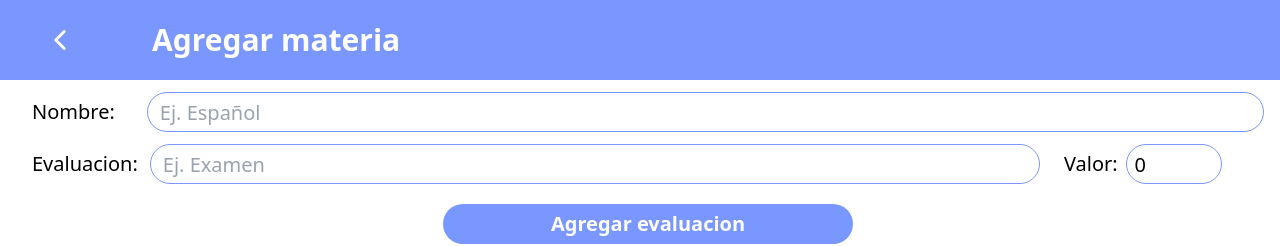
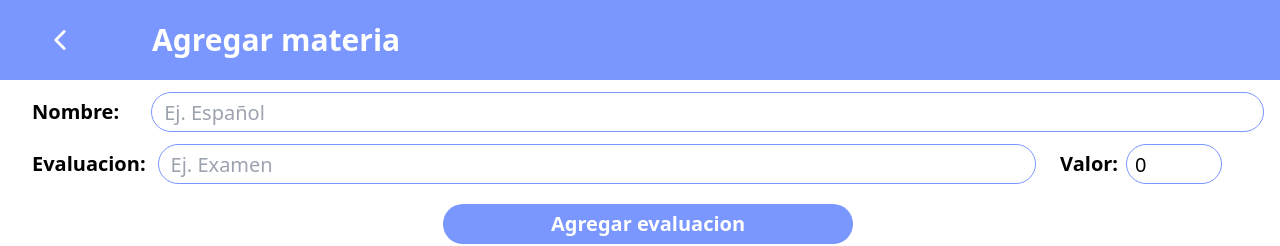
Before and after one commit to IvanHnilicka/app-calificaciones-v3, an Angular app: page /agregar in a window 1280 px wide. Shown: the top 246 px of the page. Built offline with nearby package versions, Linux system fonts and the light colour scheme.

Commit message:
Ajustes en diseño al eliminar una materia

```diff
--- a/src/app/agregar-materia/agregar-materia.component.html
+++ b/src/app/agregar-materia/agregar-materia.component.html
@@ -16,15 +16,15 @@
     <div class="flex flex-col mx-3 my-3 animate-load md:mx-8 md:mr-4">
         <!-- Nombre de materia -->
         <div class="w-full mb-3 flex items-center">
-            <label for="nombre-materia" class="mr-8 w-fit text-textColor-{{selectedTheme}} sm:text-xl">Nombre: </label>
+            <label for="nombre-materia" class="mr-8 w-fit text-textColor-{{selectedTheme}} font-semibold sm:text-xl">Nombre: </label>
             <input id="nombre-materia" type="text" class="w-full px-3 outline-none border border-solid border-primary-{{selectedTheme}} rounded-full sm:h-10 sm:sm:text-xl" placeholder="Ej. Español" [(ngModel)]="nuevaMateria.nombre" (focus)="mensajeError = ''">
         </div>
 
         <!-- Evaluaciones -->
         <div class="w-full mb-3 flex items-center animate-show" *ngFor="let evaluacion of nuevaMateria.evaluaciones; index as i">
-            <label for="nombre-evaluacion" class="mr-4 w-fit text-textColor-{{selectedTheme}} sm:text-xl sm:mr-3">Evaluacion: </label>
+            <label for="nombre-evaluacion" class="mr-4 w-fit text-textColor-{{selectedTheme}} font-semibold sm:text-xl sm:mr-3">Evaluacion: </label>
             <input id="nombre-evaluacion" type="text" class="w-full mr-1 px-3 outline-none border border-solid border-primary-{{selectedTheme}} rounded-full sm:h-10 sm:text-xl lg:mr-4" placeholder="Ej. Examen" [(ngModel)]="evaluacion.nombre" (focus)="mensajeError = ''">
-            <label for="valor-evaluacion" class="text-textColor-{{selectedTheme}} mx-2 sm:text-xl">Valor: </label>
+            <label for="valor-evaluacion" class="text-textColor-{{selectedTheme}} mx-2 font-semibold sm:text-xl">Valor: </label>
             <input id="valor-evaluacion" type="number" class="w-12 pl-2 outline-none border border-solid border-primary-{{selectedTheme}} rounded-full sm:h-10 sm:w-14 sm:text-xl lg:w-24" placeholder="%" [(ngModel)]="evaluacion.valor" (focus)="mensajeError = ''">
 
             <button class="w-16 ml-2 rounded-full flex items-center justify-center self-center active:animate-shrink sm:w-12">
--- a/src/app/editar-materia/editar-materia.component.html
+++ b/src/app/editar-materia/editar-materia.component.html
@@ -1,6 +1,6 @@
 <body class="h-screen flex flex-col bg-background-{{selectedTheme}} overflow-y-scroll">
     <header class="sticky z-10 top-0 h-16 m-0 flex flex-none items-center justify-start bg-primary-{{selectedTheme}} sm:h-20 lg:justify-between lg:px-10">
-        <button class="h-8 w-8 mx-2 flex items-center justify-center rounded-full text-2xl text-white sm:h-10 sm:w-10 active:animate-shrink" routerLink="/detalle/{{index}}">
+        <button class="h-8 w-8 mx-2 flex items-center justify-center rounded-full text-2xl text-white sm:h-10 sm:w-10 active:animate-shrink" routerLink="/detalle/{{index}}" [disabled]="disabledBtn">
             <img src="../../assets/chevron-back-outline.svg" alt="Agregar" class="h-3/4 w-3/4">
         </button>
 
@@ -8,7 +8,7 @@
             Editar materia
         </h1>
 
-        <button id="btn-eliminar" class="h-10 w-10 mx-2 flex items-center justify-center rounded-full text-2xl text-white absolute right-4 sm:h-10 sm:w-10 sm:mx-4 lg:relative lg:right-0 lg:mx-0 active:animate-shrink" (click)="modalConfirmacion = true">
+        <button id="btn-eliminar" class="h-10 w-10 mx-2 flex items-center justify-center rounded-full text-2xl text-white absolute right-4 sm:h-10 sm:w-10 sm:mx-4 lg:relative lg:right-0 lg:mx-0 active:animate-shrink" (click)="modalConfirmacion = true" [disabled]="disabledBtn">
             <img src="../../assets/trash-outline.svg" alt="Agregar" class="h-3/4 w-3/4">
         </button>
     </header>
@@ -17,15 +17,15 @@
     <div class="flex flex-col mx-3 my-3 animate-load md:mx-8">
         <!-- Nombre de materia -->
         <div class="w-full mb-3 flex items-center">
-            <label for="nombre-materia" class="mr-8 w-fit text-textColor-{{selectedTheme}} sm:text-xl">Nombre: </label>
+            <label for="nombre-materia" class="mr-8 w-fit text-textColor-{{selectedTheme}} font-semibold sm:text-xl">Nombre: </label>
             <input id="nombre-materia" type="text" class="w-full px-3 outline-none border border-solid border-primary-{{selectedTheme}} rounded-full sm:sm:text-xl" placeholder="Ej. Español" [(ngModel)]="datosMateria.nombre" (change)="mensajeError = ''">
         </div>
 
         <!-- Evaluaciones -->
         <div class="w-full mb-3 flex items-center animate-show" *ngFor="let evaluacion of datosMateria.evaluaciones; index as i">
-            <label for="nombre-evaluacion" class="mr-4 w-fit text-textColor-{{selectedTheme}} sm:text-xl sm:mr-3">Evaluacion: </label>
+            <label for="nombre-evaluacion" class="mr-4 w-fit text-textColor-{{selectedTheme}} font-semibold sm:text-xl sm:mr-3">Evaluacion: </label>
             <input id="nombre-evaluacion" type="text" class="w-full mr-1 px-3 outline-none border border-solid border-primary-{{selectedTheme}} rounded-full sm:h-10 sm:text-xl lg:mr-4" placeholder="Ej. Examen" [(ngModel)]="evaluacion.nombre" (change)="mensajeError = ''">
-            <label for="valor-evaluacion" class="text-textColor-{{selectedTheme}} mx-2 sm:text-xl">Valor: </label>
+            <label for="valor-evaluacion" class="text-textColor-{{selectedTheme}} mx-2 font-semibold sm:text-xl">Valor: </label>
             <input id="valor-evaluacion" type="number" class="w-12 pl-2 outline-none border border-solid border-primary-{{selectedTheme}} rounded-full sm:h-10 sm:w-14 sm:text-xl lg:w-24" placeholder="%" [(ngModel)]="evaluacion.valor" (change)="mensajeError = ''">
 
             <button class="w-16 ml-2 rounded-full flex items-center justify-center self-center active:animate-shrink sm:w-12">
--- a/src/app/editar-materia/editar-materia.component.ts
+++ b/src/app/editar-materia/editar-materia.component.ts
@@ -33,6 +33,7 @@ export class EditarMateriaComponent implements OnInit {
     evaluaciones: [],
   }
 
+  disabledBtn: boolean = false;
   index: number = 0;
   modalConfirmacion = false;
   modalEliminada = false;
@@ -102,8 +103,7 @@ export class EditarMateriaComponent implements OnInit {
   }
 
   eliminarMateria(): void {
-    const btnEliminar = document.getElementById('btn-eliminar');
-    (btnEliminar as HTMLButtonElement).style.display = 'none';
+    this.disabledBtn = true;
 
     try{
       this.materias.splice(this.index, 1);
```
